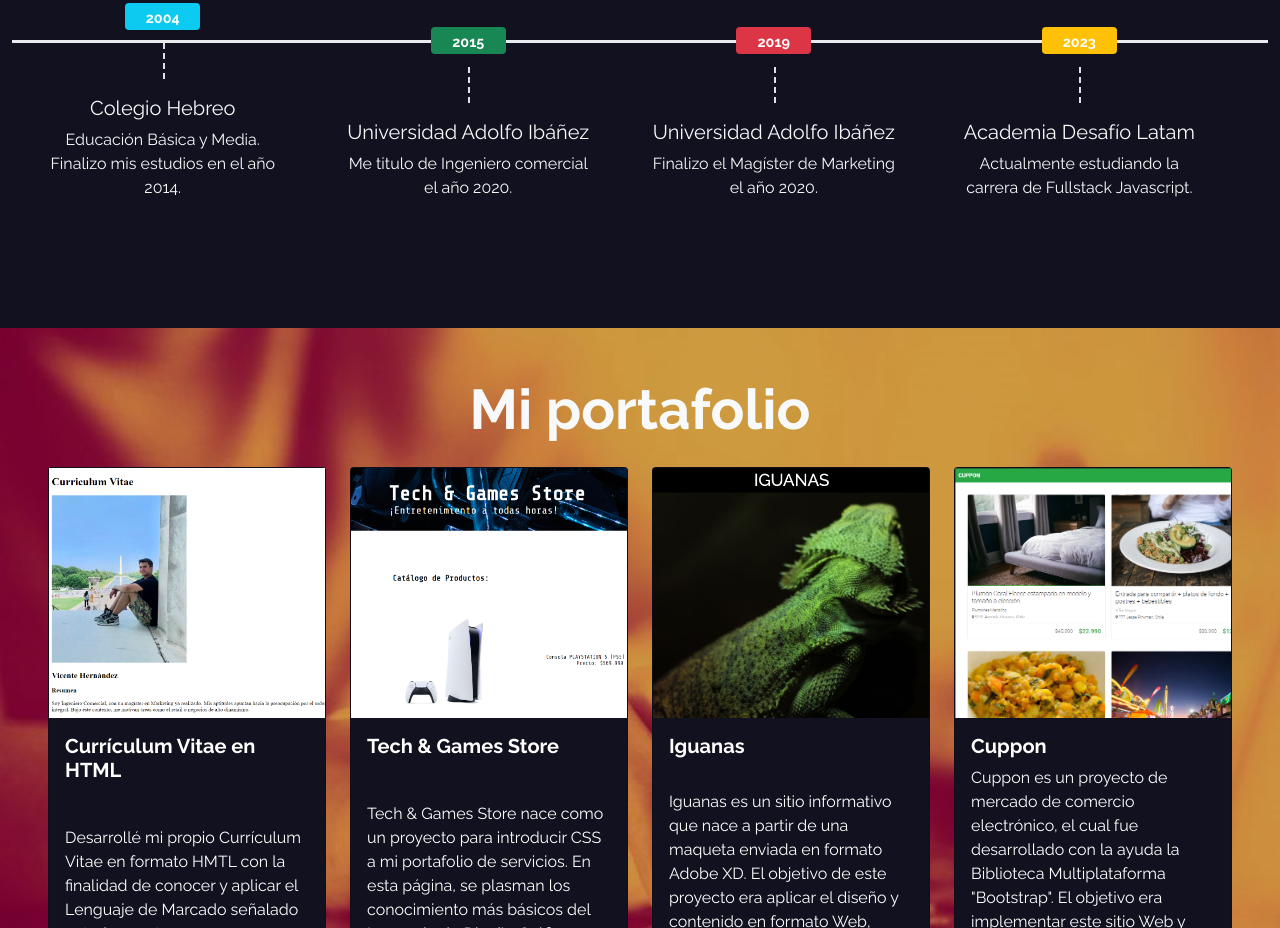
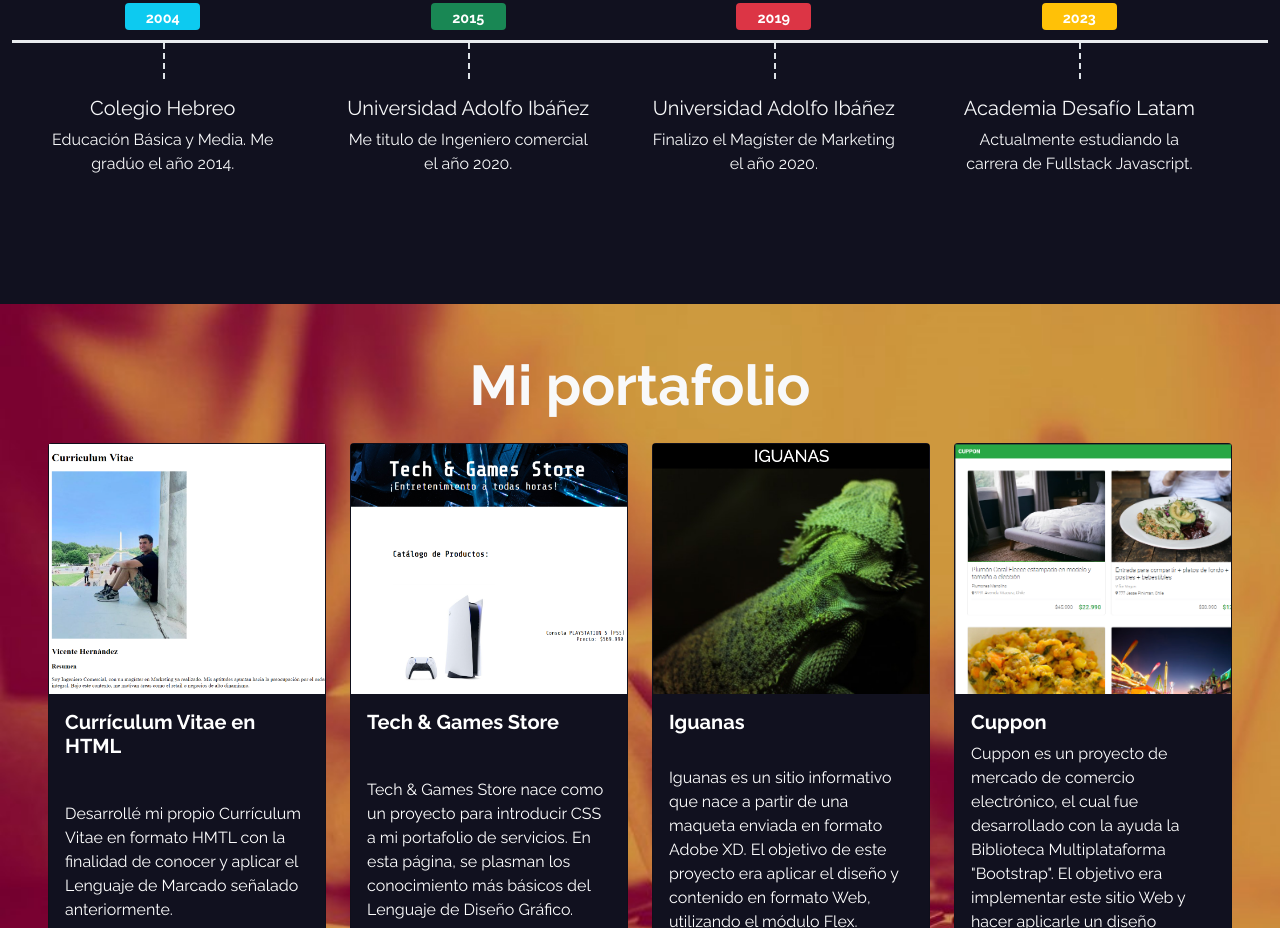
Before and after one commit to Cchavez1991/VicenteHR96.github.io, a plain HTML site: page index.html in a window 1280 px wide. Shown: the part 3152-4080 px from the top of the page. Drawn offline with nearby package versions, Linux system fonts and the light colour scheme.

Commit message:
Modifica texto en Estudios

```diff
--- a/index.html
+++ b/index.html
@@ -365,8 +365,7 @@
                     <div class="event-date badge bg-info">2004</div>
                     <h5 class="pt-2 text-light">Colegio Hebreo</h5>
                     <p class="text-light">
-                      Educación Básica y Media. Finalizo mis estudios en el año
-                      2014.
+                      Educación Básica y Media. Me gradúo el año 2014.
                     </p>
                   </div>
                 </li>
```
